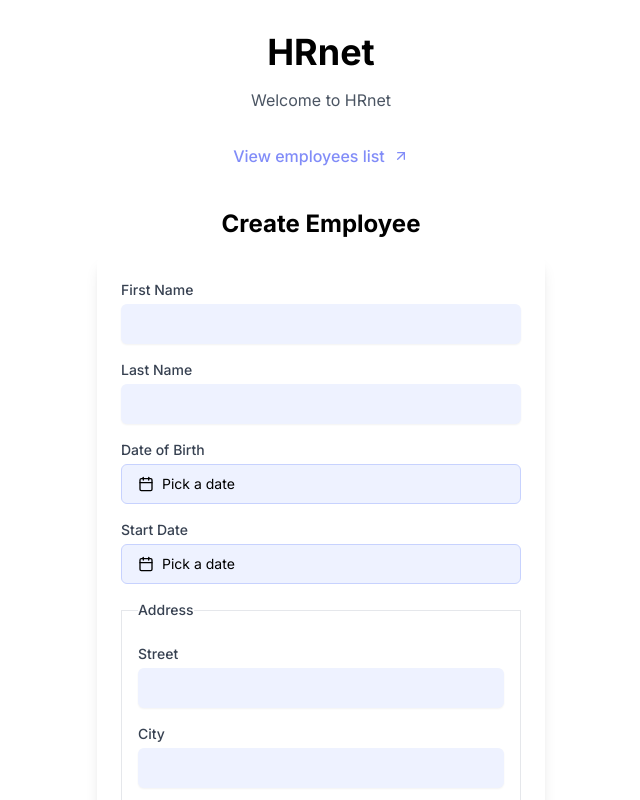
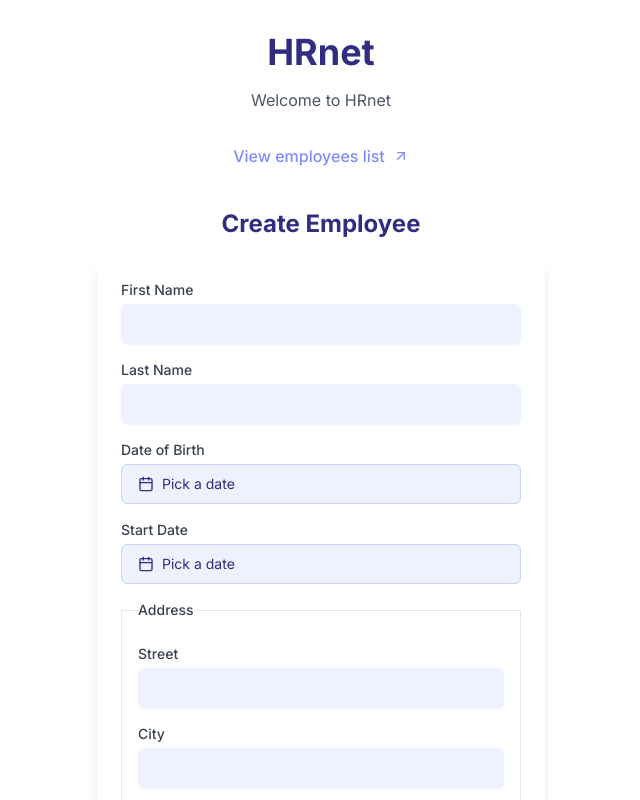
Before and after one commit to maxdnc/hrnet, a Next.js app: page / in a window 1280 px wide. Shown: the top 800 px of the page, without its empty margins (319-959 px from the left). Built offline with nearby package versions, Linux system fonts and the light colour scheme.

Commit message:
chore: Update global CSS to apply indigo text color to body

```diff
--- a/src/app/globals.css
+++ b/src/app/globals.css
@@ -7,3 +7,7 @@
     --radius: 0.5rem;
   }
 }
+
+body {
+  @apply text-indigo-900;
+}
```
